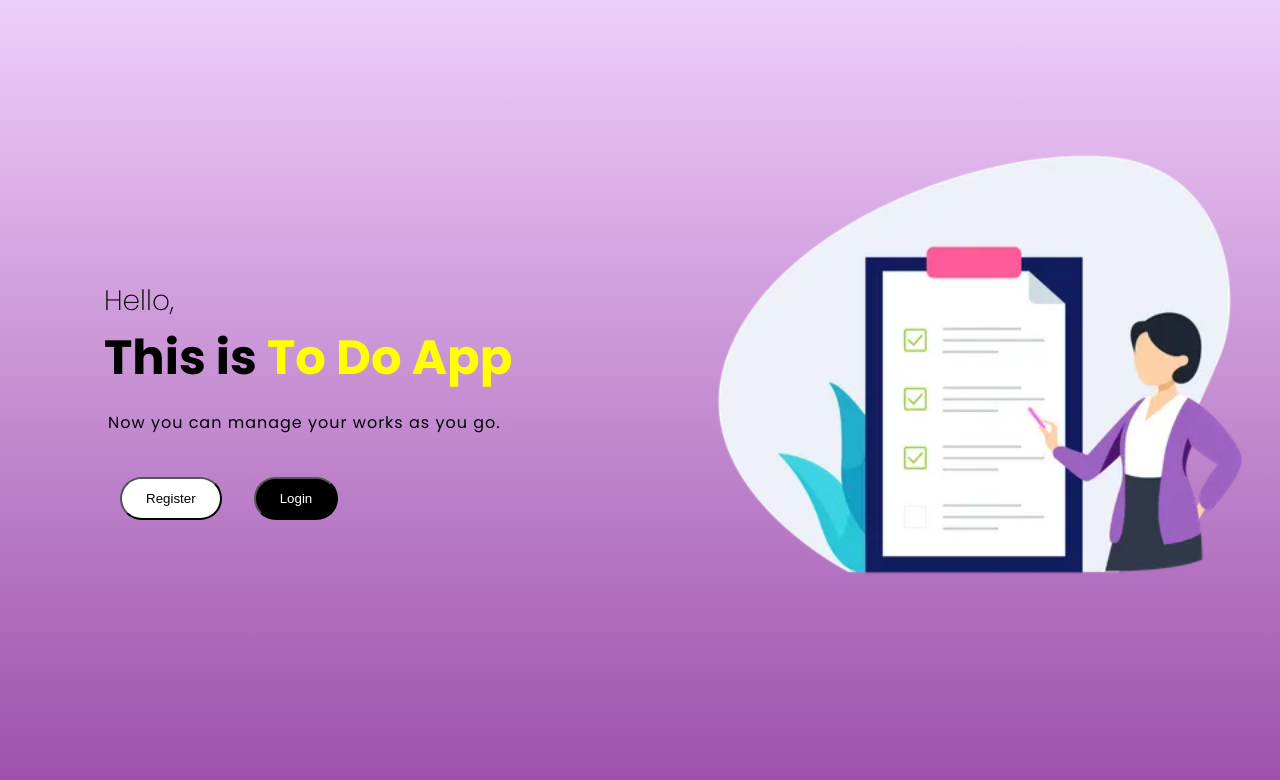
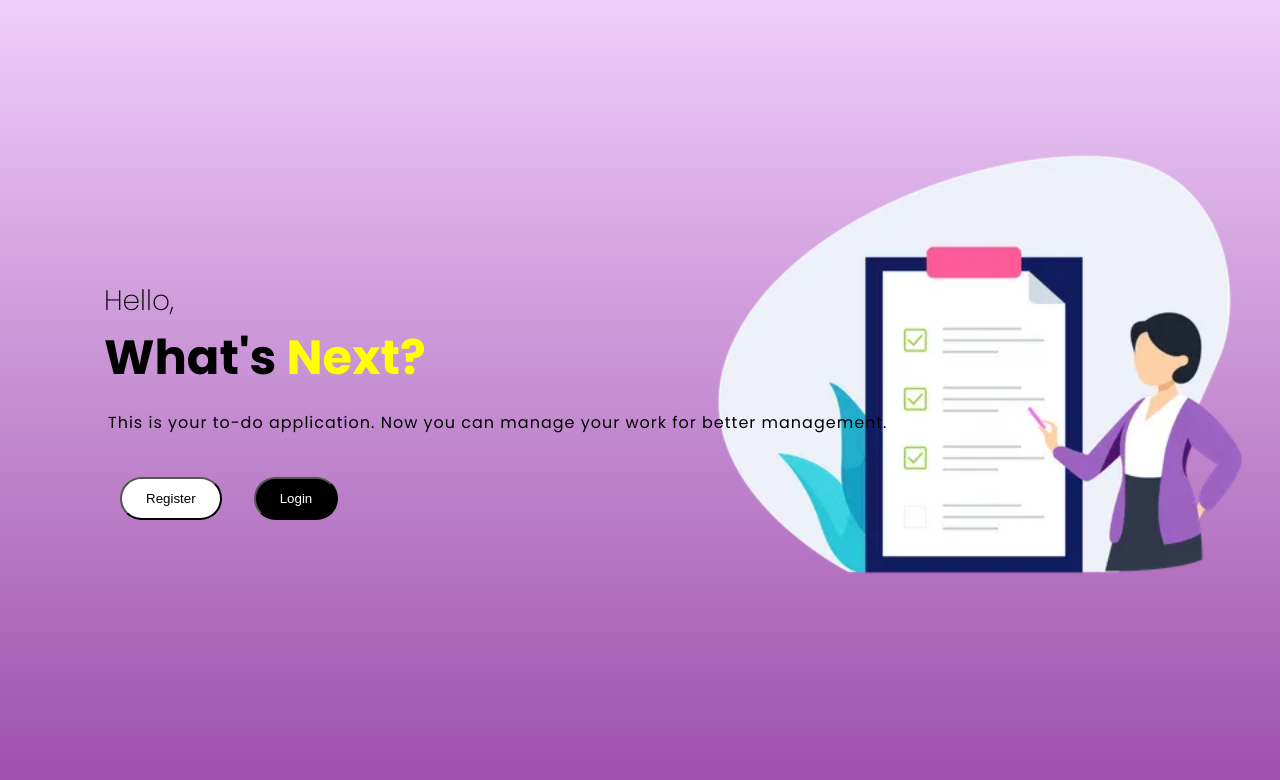
Before and after one commit to DeshanBandara/Full-stack-To-Do-App, a React (Vite) app in the folder frontend/: page / in a window 1280 px wide. Shown: the top 780 px of the page. Built offline with nearby package versions, Linux system fonts and the light colour scheme.

Commit message:
Added styles

```diff
--- a/frontend/src/component/Landing/landing.jsx
+++ b/frontend/src/component/Landing/landing.jsx
@@ -1,6 +1,6 @@
+/* eslint-disable react/no-unescaped-entities */
 /* eslint-disable no-unused-vars */
 import React from 'react'
-//import './landing.css'
 import '../../App.css'
 import {Link} from 'react-router-dom'
 import Bg from '../../assets/2371075.webp'
@@ -11,8 +11,8 @@ const Landing = () => {
         <div className='landingContainer'>
             <div className='landingContent'>
                 <span className='hello'>Hello,</span>
-                <span className='landingText'>This is <span className='landingName'>To Do App</span></span>
-                <p className='landingPara'>Now you can manage your works as you go.</p>
+                <span className='landingText'>What's <span className='landingName'>Next?</span></span>
+                <p className='landingPara'>This is your to-do application. Now you can manage your work for better management.</p>
                 <div className='btnContainer'>
                     <Link to={'/Register'}><button className='registerBtn'>Register</button></Link>
                     <Link to={'/Login'}><button className='loginBtn'>Login</button></Link>
```
